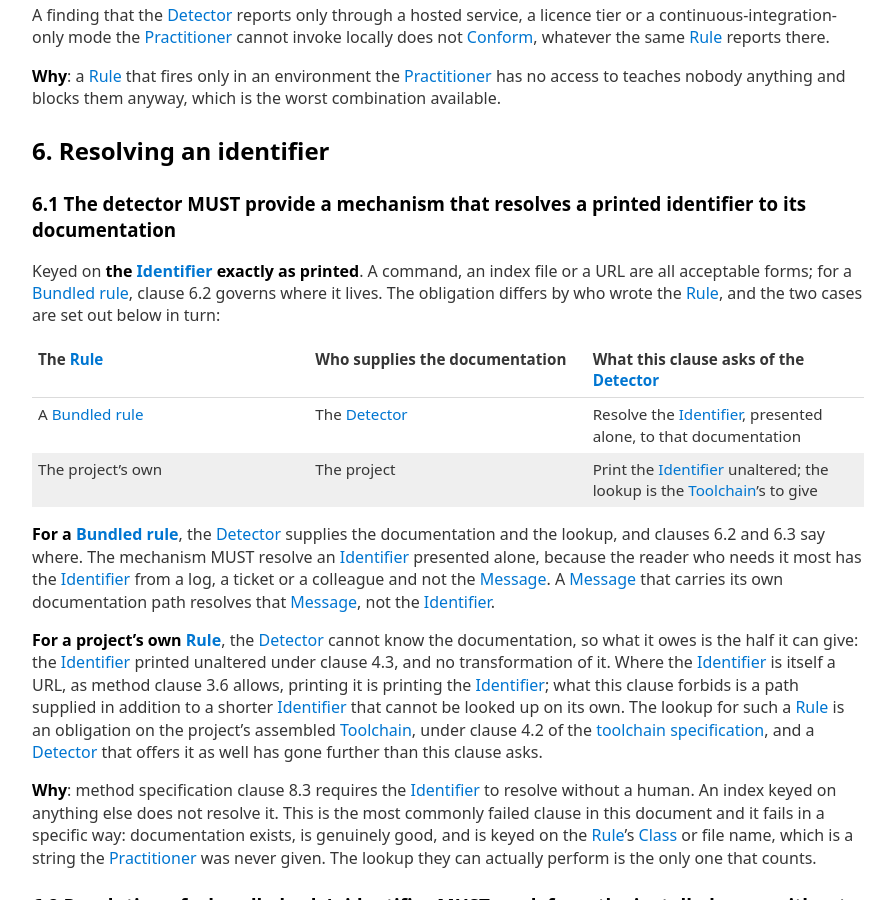
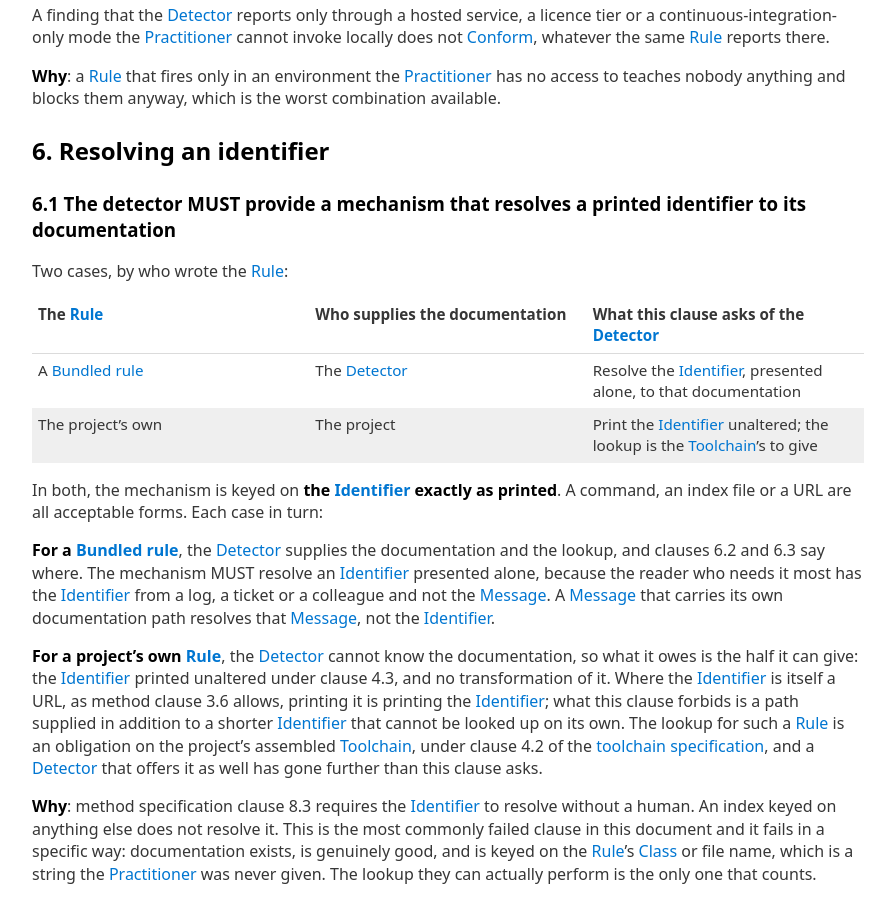
Before and after one commit to Defence-Before-Fix/defence-before-fix.github.io, a Jekyll site: the page built from DETECTOR-SPEC.md, in a window 1280 px wide and 900 px high, scrolled down 4128 px. Shown: the whole window, without its empty margins (192-1087 px from the left). Built offline with Jekyll 4.4.1, drawn with Linux system fonts in a browser that asks for light colours; our own code applies the rules of GitHub Pages for plain Markdown files.

Commit message:
Eighth pass from acceptance run 7: table first in toolchain 4.1 point 2 and detector 6.1, third answer in method 3.3 Part B
Run 7 (7e99ede): every keyed verdict right in the detector and method documents; one
toolchain reader graded 4.1 Partial whilst stating the gap was unclosed. Read-twice:
detector 6.1 by three, toolchain 4.1 by five, method 3.3 Part B by five. Clarity
medians 4, 3, 3.

- TOOLING 4.1 point 2 leads with the three-case table, then the one question.
- DETECTOR 6.1 leads with the two-case table, then the keyed-on-identifier sentence.
- SPEC 3.3 Part B's exclusion list gains the third answer, not sure, with its route.

Co-Authored-By: Claude Fable 5.1 <noreply@anthropic.com>

```diff
--- a/DETECTOR-SPEC.md
+++ b/DETECTOR-SPEC.md
@@ -175,14 +175,15 @@ teaches nobody anything and blocks them anyway, which is the worst combination a
 
 ### 6.1 The detector MUST provide a mechanism that resolves a printed identifier to its documentation
 
-Keyed on **the [Identifier] exactly as printed**. A command, an index file or a URL are all
-acceptable forms; for a [Bundled rule], clause 6.2 governs where it lives. The obligation differs
-by who wrote the [Rule], and the two cases are set out below in turn:
+Two cases, by who wrote the [Rule]:
 
 | The [Rule]        | Who supplies the documentation | What this clause asks of the [Detector]                                   |
 | ----------------- | ------------------------------ | ------------------------------------------------------------------------- |
 | A [Bundled rule]  | The [Detector]                 | Resolve the [Identifier], presented alone, to that documentation          |
 | The project's own | The project                    | Print the [Identifier] unaltered; the lookup is the [Toolchain]'s to give |
+
+In both, the mechanism is keyed on **the [Identifier] exactly as printed**. A command, an index
+file or a URL are all acceptable forms. Each case in turn:
 
 **For a [Bundled rule]**, the [Detector] supplies the documentation and the
 lookup, and clauses 6.2 and 6.3 say where. The mechanism MUST resolve an [Identifier]
```
Also changed, not shown: SPEC.md (+2 -0 lines), TOOLING-SPEC.md (+9 -10 lines).
